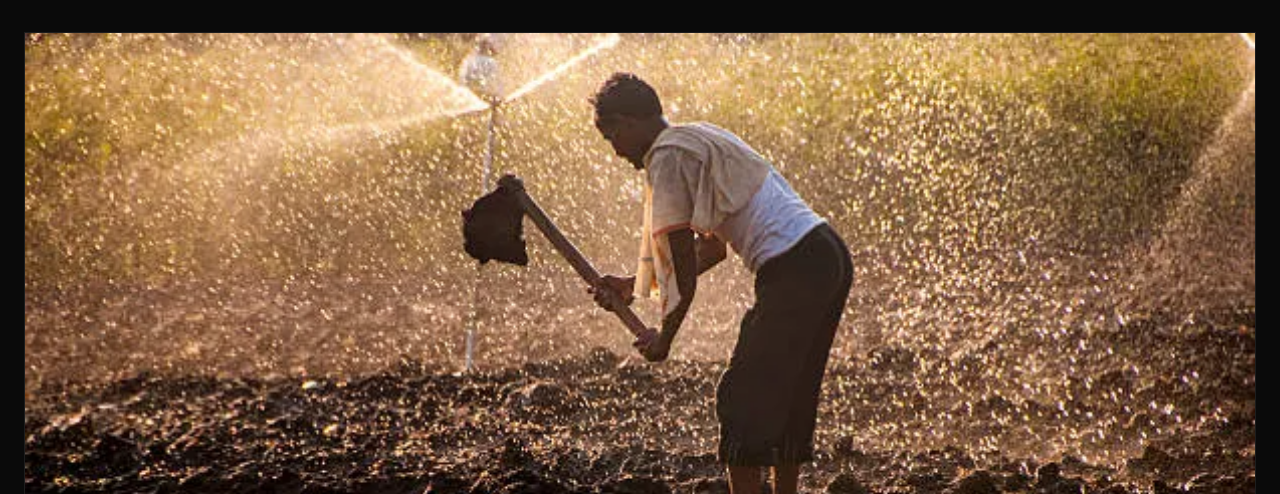
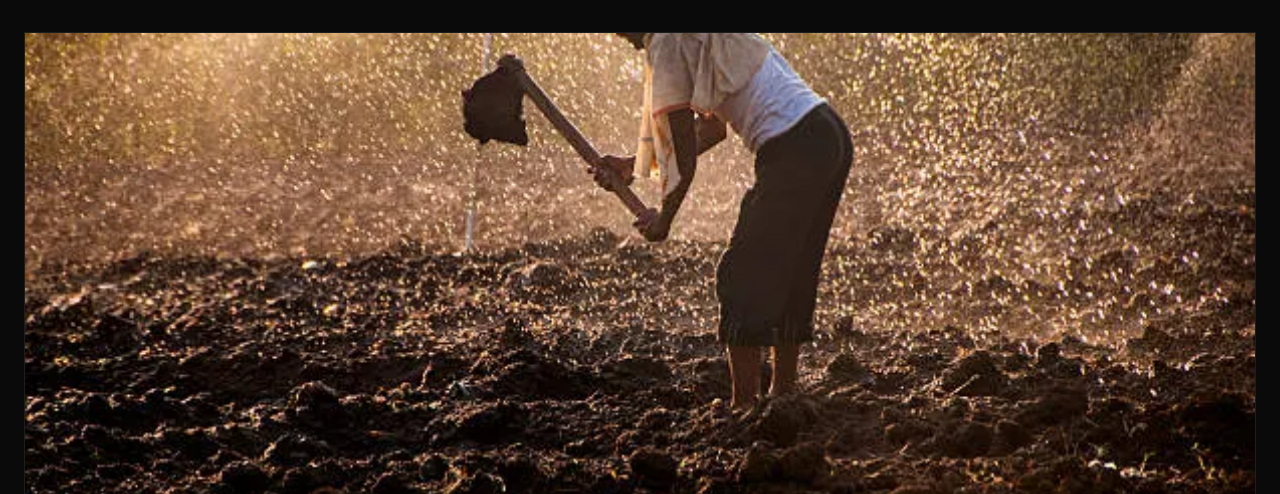
Before and after one commit to Purujeet-git/Irrigation-system, a website: page public/index.html in a window 1280 px wide. Shown: the part 458-952 px from the top of the page. Drawn offline with nearby package versions, Linux system fonts and the light colour scheme.

Commit message:
Abhisekh's Changes
Reduced the height of the hero section image container from 90vh to 60vh.

```diff
--- a/public/index.html
+++ b/public/index.html
@@ -112,7 +112,7 @@
         <section class="hero-section">
             <h1 class="huge-title">Accelerating <br> <span style="font-style: italic;">Smarter</span> <br> Agriculture.</h1>
 
-            <div style="width: 100%; height: 90vh; overflow: hidden; margin-bottom: var(--spacing-lg); border: 1px solid var(--card-border);">
+            <div style="width: 100%; height: 60vh; overflow: hidden; margin-bottom: var(--spacing-lg); border: 1px solid var(--card-border);">
                 <img src="1.webp" alt="Futuristic Agriculture" style="width: 100%; height: 100%; object-fit: cover; transition: filter 0.8s ease;">
             </div>
 
```
